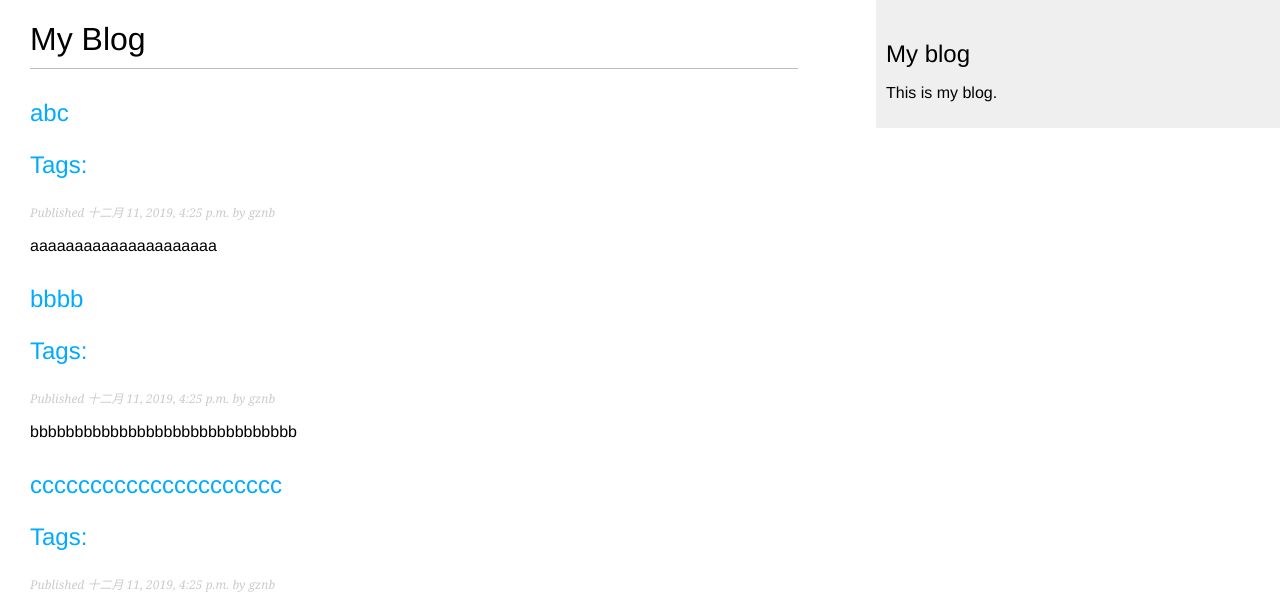
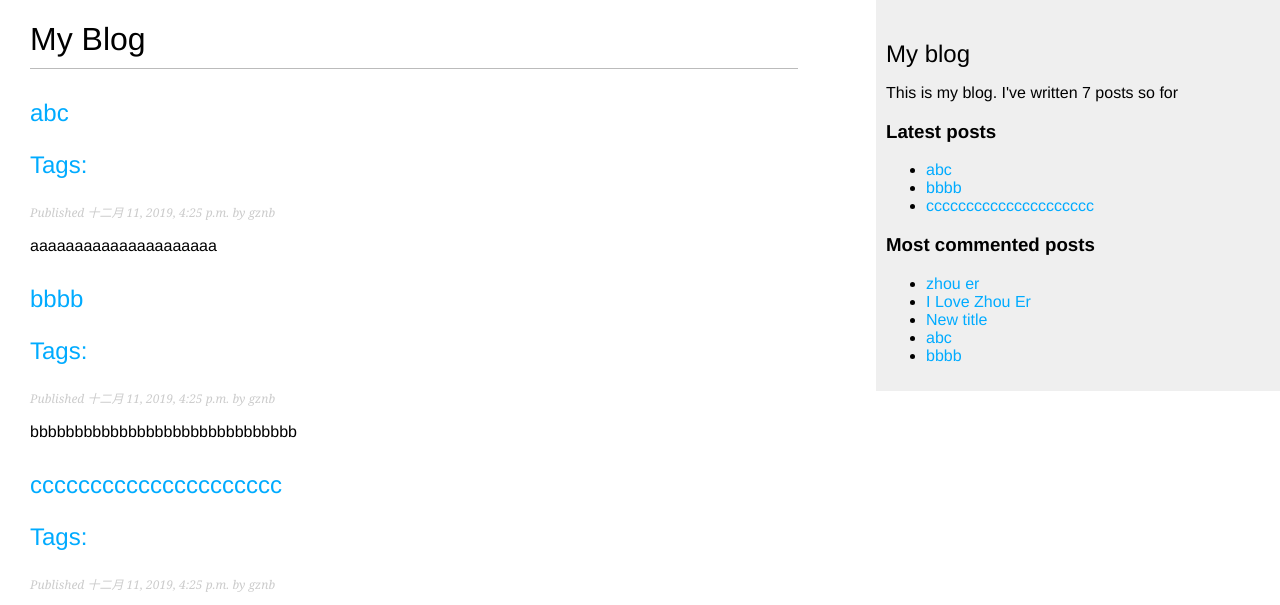
Before and after one commit to gznb/mysite, a Django app: page /blog/ in a window 1280 px wide. Shown: the top 605 px of the page. Run offline with Django 3.2, Linux system fonts and the light colour scheme; data comes from the database, SQL or seed files in the repository.

Commit message:
使用自定义标签

```diff
--- a/blog/templates/blog/base.html
+++ b/blog/templates/blog/base.html
@@ -1,4 +1,5 @@
 {% load static  %}
+{% load blog_tags %}
 <!DOCTYPE html>
 <html>
 <head>
@@ -12,7 +13,22 @@
     </div>
     <div id = 'sidebar'>
         <h2>My blog</h2>
-            <p>This is my blog.</p>
+
+        <p>This is my blog. I've written {% total_posts %} posts so for</p>
+
+        <h3>Latest posts</h3>
+
+        {% show_latest_posts 3 %}
+
+        <h3>Most commented posts</h3>
+        {% get_most_commented_posts as most_commented_posts %}
+        <ul>
+            {% for post in most_commented_posts %}
+                <li>
+                    <a href="{{ post.get_absolute_url }}">{{ post.title }}</a>
+                </li>
+            {% endfor %}
+        </ul>
     </div>
 </body>
 </html>
--- /dev/null
+++ b/blog/templates/blog/post/latest_posts.html
@@ -0,0 +1,7 @@
+<ul>
+    {% for post in latest_posts %}
+        <li>
+            <a href="{{ post.get_absolute_url }}">{{ post.title }}</a>
+        </li>
+    {% endfor %}
+</ul>
--- /dev/null
+++ b/blog/templatetags/blog_tags.py
@@ -0,0 +1,23 @@
+from django import template
+from ..models import Post
+from django.db.models import Count
+register = template.Library()
+
+
+@register.simple_tag
+def total_posts():
+    # 返回一个 一个数量
+    return Post.published.count()
+
+
+@register.inclusion_tag('blog/post/latest_posts.html')
+def show_latest_posts(count=5):
+    latest_posts = Post.published.order_by('-publish')[:count]
+    return {'latest_posts': latest_posts}
+
+
+@register.simple_tag
+def get_most_commented_posts(count=5):
+    return Post.published.annotate(
+        total_comments=Count('comments')
+    ).order_by('-total_comments')[:count]
```
Also changed, not shown: 嘻嘻嘻.md (+5 -0 lines), blog/templatetags/__init__.py (added).
